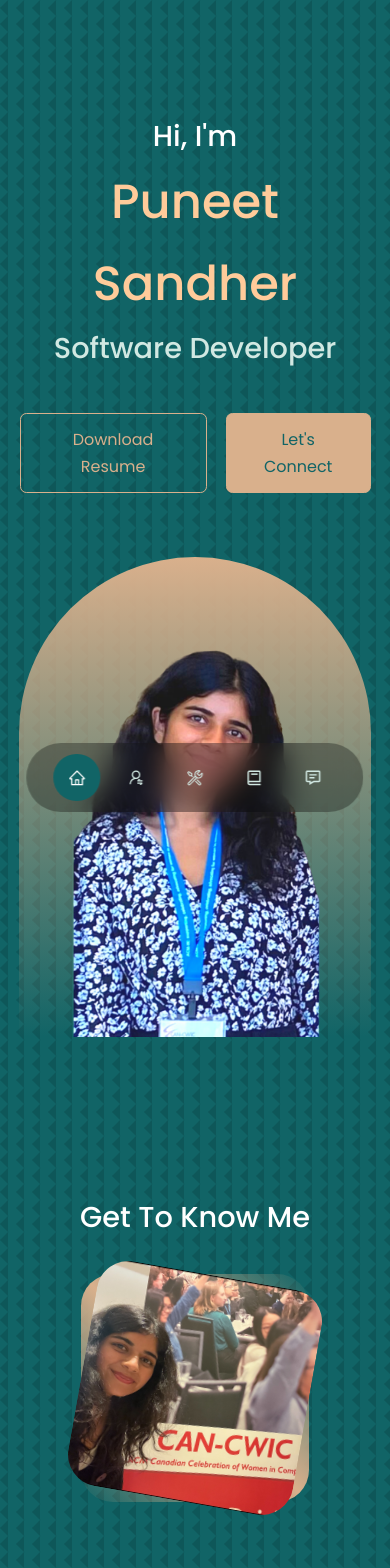
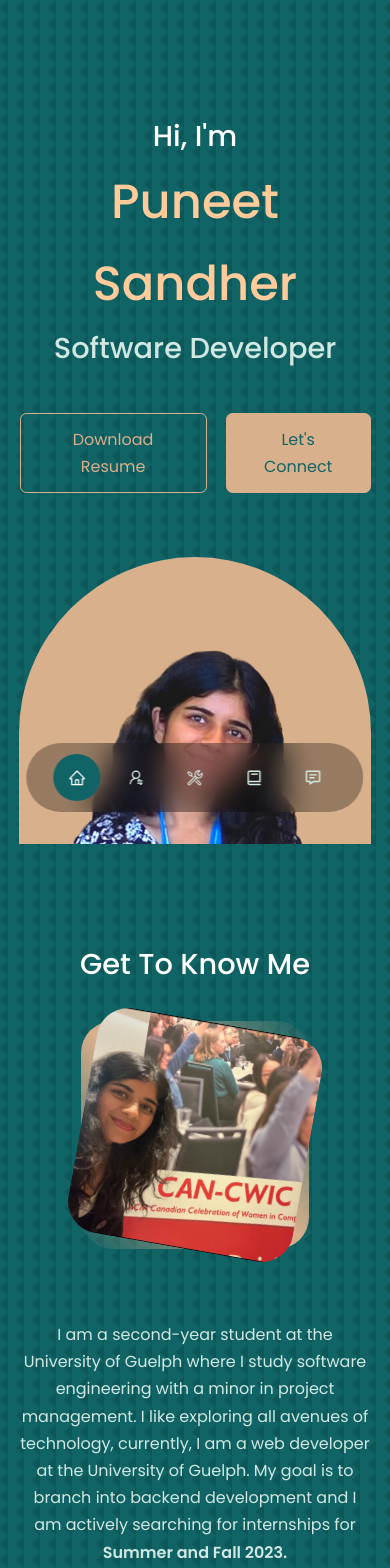
Before and after one commit to p-sandher/puneet-sandher-website, a React (Create React App) app: page / in a window 390 px wide. Shown: the top 1568 px of the page. Built offline with nearby package versions, Linux system fonts and the light colour scheme; the HTML template or start-up script is replaced by a standard one.

Commit message:
small fixes for phone view 10

```diff
--- a/src/components/header/header.css
+++ b/src/components/header/header.css
@@ -92,13 +92,31 @@ header{
     }
 }
 
-@media screen and (max-width: 350px) {
+@media screen and (max-width: 415px) {
     header{
-        height: 170vh;
+        height: 100vh;
     }
 
     .me{
         height: 30000vh;
+        background: linear-gradient(var(--color-primary),transparent);
+    }
+
+    .header__socials,
+    .scroll__down {
+        display: none;
+    }
+}
+
+@media screen and (max-width: 380px) {
+    header{
+        height: 145vh;
+    }
+
+    .me{
+        height: 30000vh;
+        background: linear-gradient(var(--color-primary),transparent);
+
     }
 
     .header__socials,
```
